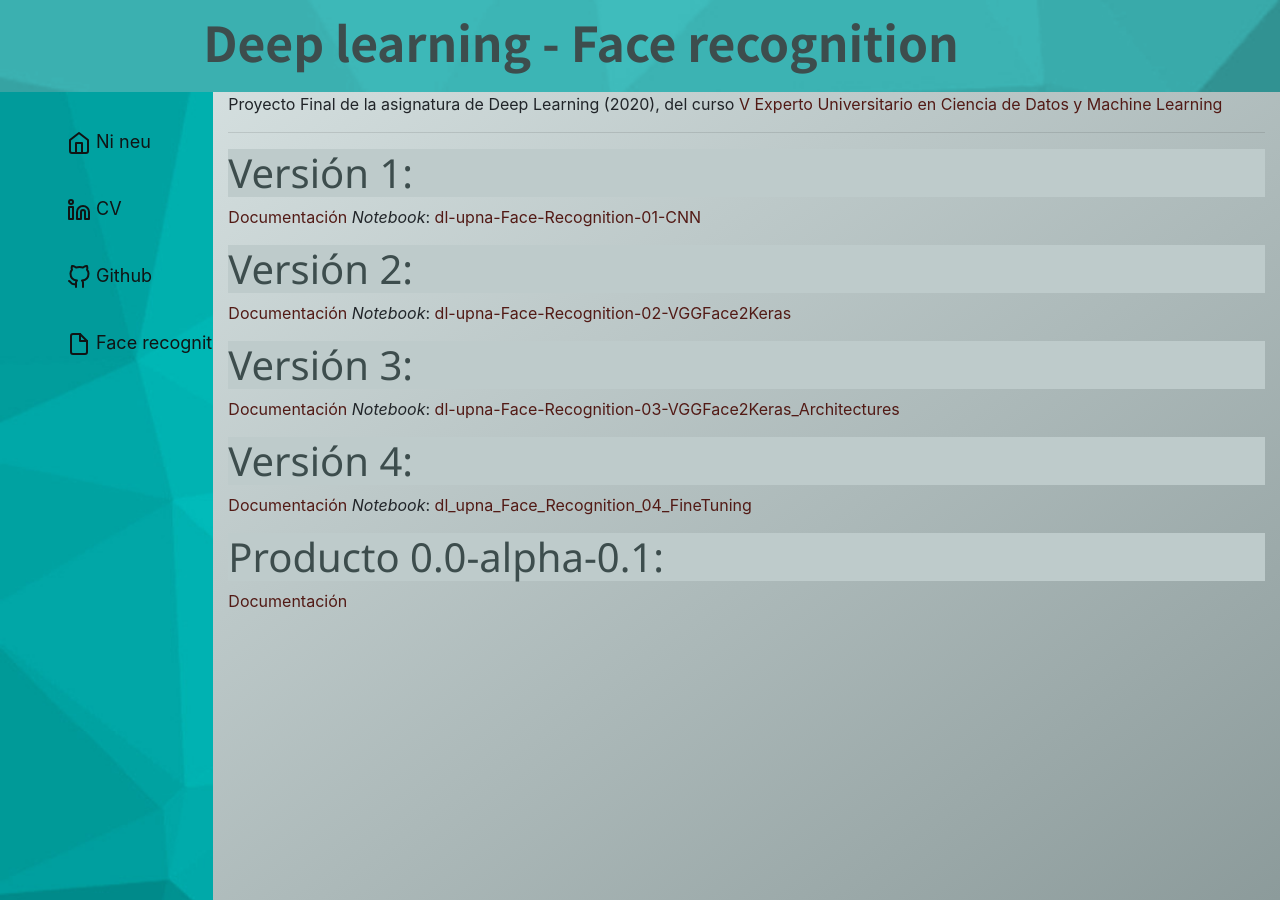
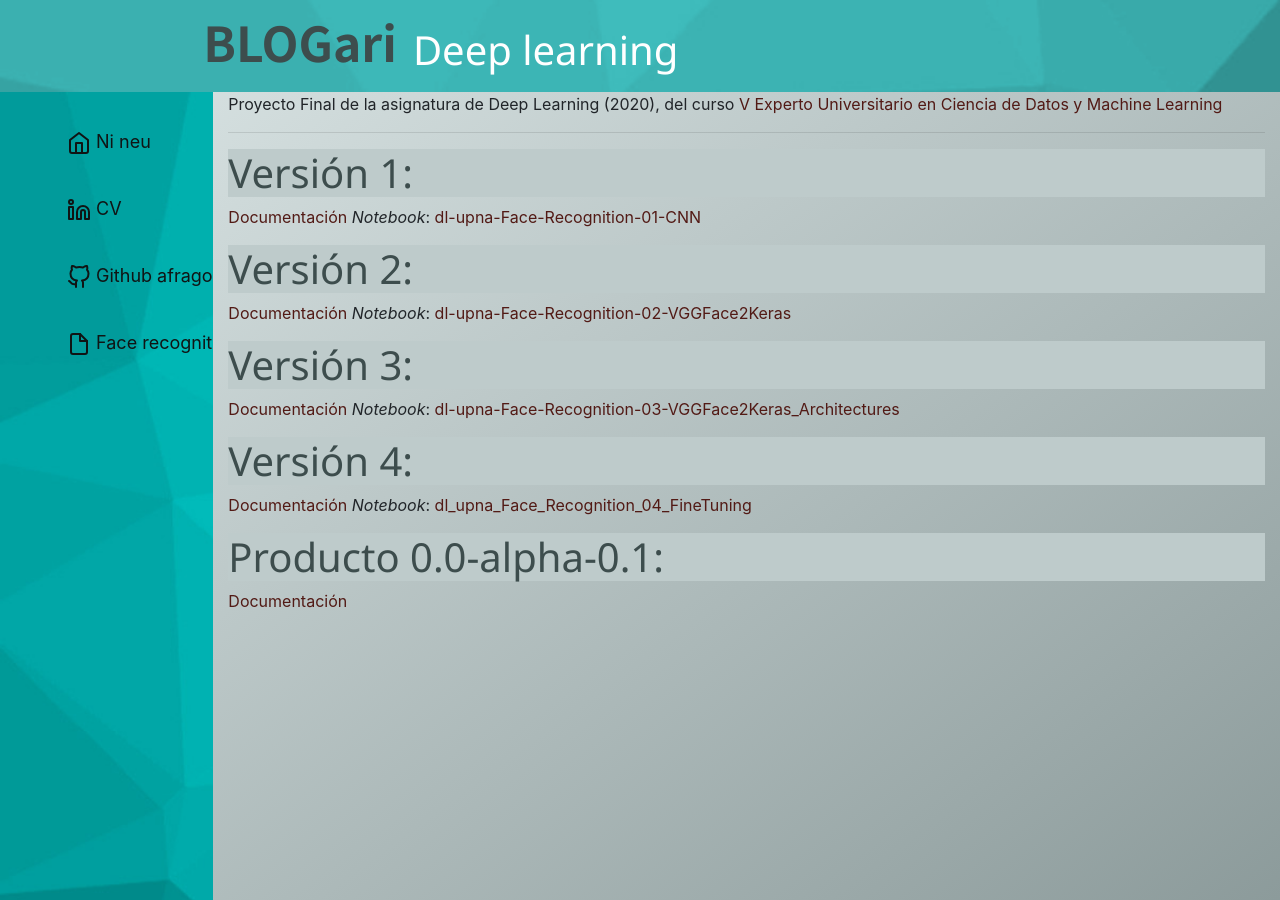
Before and after one commit to afrago/dl-upna-face-recognition, a Jekyll site: the page built from index.markdown, in a window 1280 px wide and 900 px high. Built offline with Jekyll 4.4.1, drawn with Linux system fonts in a browser that asks for light colours; comment, search, counter and statistics services are not loaded; the repository's description, which GitHub fills in, is left out.

Commit message:
style updated

```diff
--- a/_config.yml
+++ b/_config.yml
@@ -1,4 +1,5 @@
-title: Deep learning -  Face recognition
+title: BLOGari
+description: Deep learning
 theme: jekyll-theme-architect
 repository: afrago/dl-upna-face-recognition
 markdown: kramdown
--- a/_layouts/default.html
+++ b/_layouts/default.html
@@ -32,7 +32,7 @@
     <button class="navbar-toggler" type="button" data-toggle="collapse" data-target="#navbarSupportedContent" aria-controls="navbarSupportedContent" aria-expanded="false" aria-label="Toggle navigation">
       <span class="navbar-toggler-icon"></span>
     </button>
-    <a class="navbar-brand" href="/blogari/"><h1>{{ site.title | default: site.github.repository_name }}</h1> </a>
+    <a class="navbar-brand" href="/dl-upna-face-recognition/"><h1>{{ site.title | default: site.github.repository_name }}</h1> </a>
     <div class="collapse navbar-collapse">
       <ul class="navbar-nav mr-auto">
         <li class="nav-item active">
@@ -51,7 +51,7 @@
           <div class="collapse navbar-collapse" id="navbarSupportedContent">
             <ul class="list-group mr-auto">
               <li class="list-group-item">
-                <a class="nav-link" href="/blogari/">
+                <a class="nav-link" href="http://anderfrago.github.io/blogari/">
                   <div class="d-none d-sm-block">
                     <span data-feather="home"></span>
                     Ni neu
@@ -76,7 +76,7 @@
                 <a class="nav-link" href="http://github.com/afrago">
                   <div class="d-none d-sm-block">
                         <span data-feather="github"></span>
-                        Github
+                        Github afrago
                   </div>
                   <div class="d-block d-sm-none d-md-none d-lg-none d-xl-none">
                     <span data-feather="github"></span>
```
Also changed, not shown: 6 other files.
